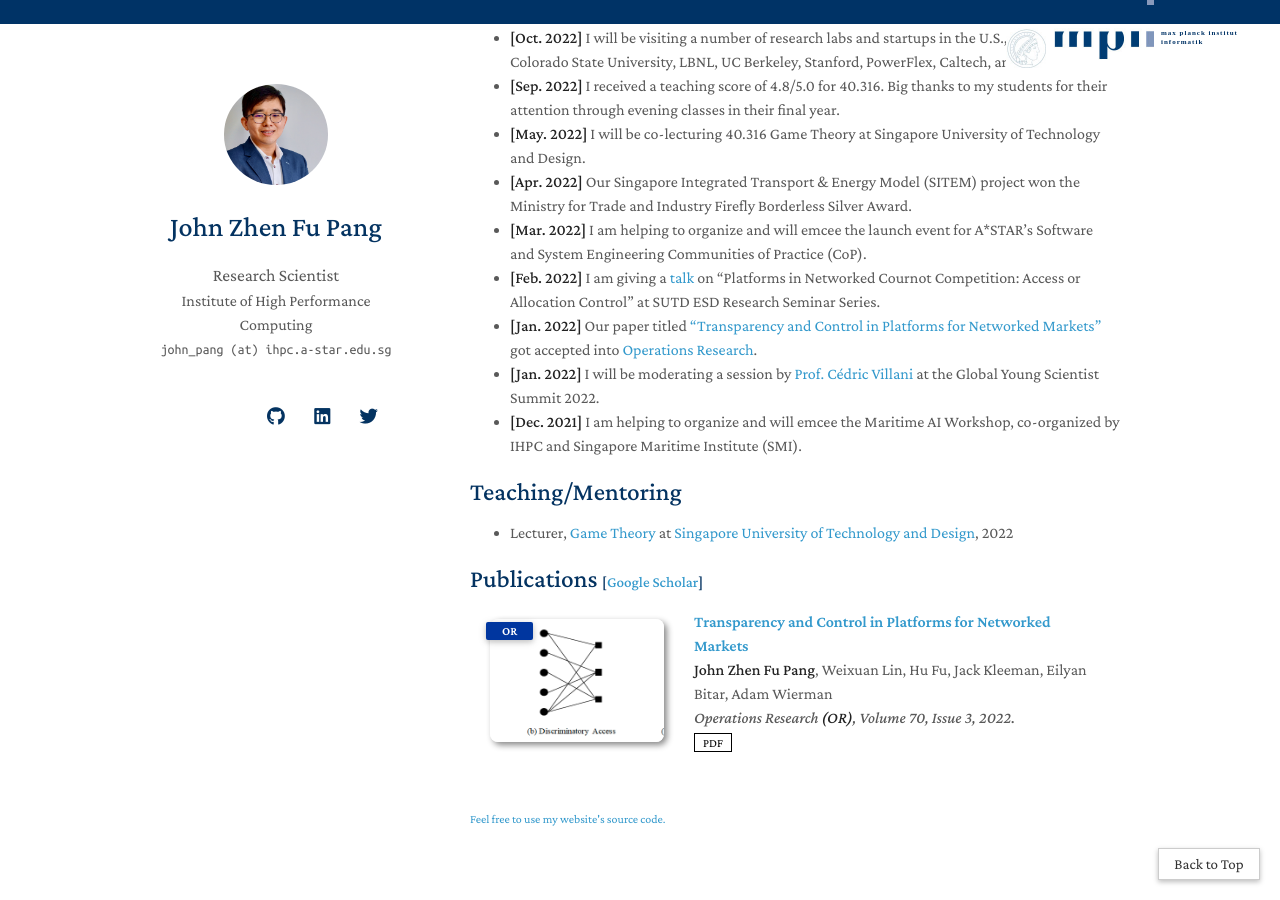
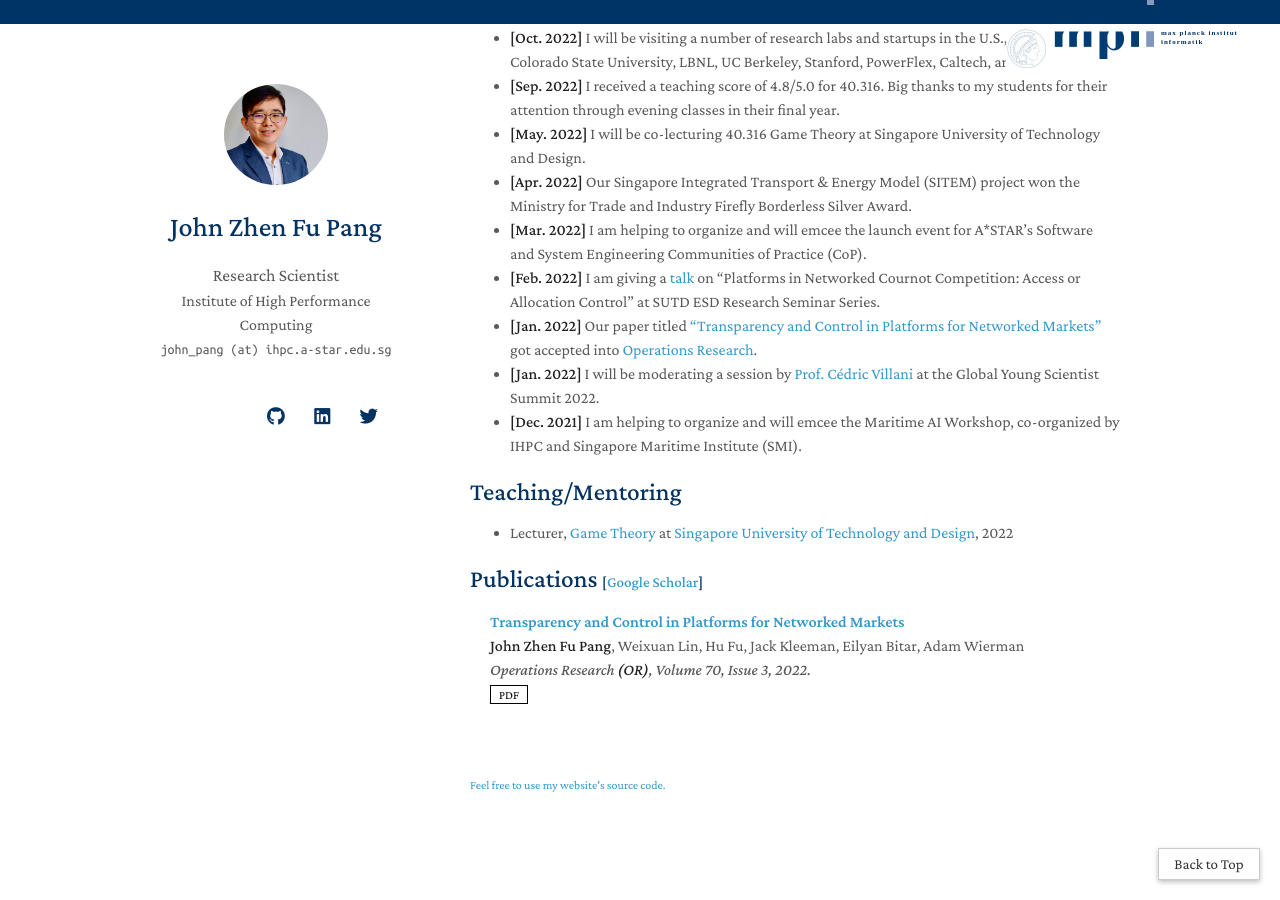
Before and after one commit to j-pang/j-pang.github.io, a Jekyll site: the page built from index.md, in a window 1280 px wide and 900 px high, scrolled down 753 px. Built offline with Jekyll 4.4.1, drawn with Linux system fonts in a browser that asks for light colours; nearby versions of some CDN libraries; a style sheet for code colours, icons or effects is not loaded; our own code applies the rules of GitHub Pages for plain Markdown files.

Commit message:
Update index.md

```diff
--- a/index.md
+++ b/index.md
@@ -36,10 +36,6 @@ Outside work, I enjoy spending time with my wife and daughter, playing badminton
 <ol class="bibliography">
 <li>
 <div class="pub-row">
-  <div class="col-sm-3 abbr" style="position: relative;padding-right: 15px;padding-left: 15px;">
-    <img src="./assets/img/orpe_figure.png" class="teaser img-fluid z-depth-1">
-            <abbr class="badge">OR</abbr>
-  </div>
   <div id="pang2022orpe" class="col-sm-9" style="position: relative;width: 100%;padding-right: 15px;padding-left: 20px;">
       <div class="title"><a href="https://pubsonline.informs.org/doi/abs/10.1287/opre.2021.2244">Transparency and Control in Platforms for Networked Markets</a></div>
       <div class="author"><strong>John Zhen Fu Pang</strong>, Weixuan Lin, Hu Fu, Jack Kleeman, Eilyan Bitar, Adam Wierman</div>
```
